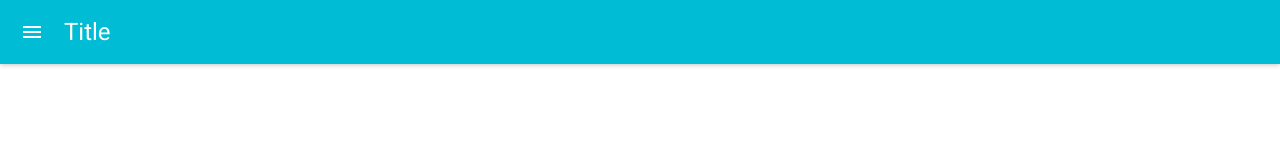
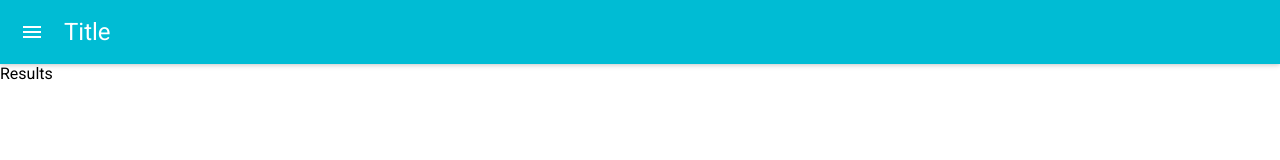
Before and after one commit to scottdevito/bad-beer-tasting, a React (Create React App) app: page /results in a window 1280 px wide. Shown: the top 160 px of the page. Built offline with nearby package versions, Linux system fonts and the light colour scheme.

Commit message:
Create screens and wire them up to the router

```diff
--- a/src/App.js
+++ b/src/App.js
@@ -1,10 +1,25 @@
 import React, { Component } from 'react';
 import './App.css';
+import { BrowserRouter as Router, Route } from 'react-router-dom';
+
 import AppBarNav from './components/app_bar_nav';
+import LoginScreen from './screens/login_screen';
+import MainScreen from './screens/main_screen';
+import ResultsScreen from './screens/results_screen';
 
 class App extends Component {
   render() {
-    return <AppBarNav />;
+    return (
+      <Router>
+        <div>
+          <AppBarNav />
+
+          <Route exact path="/" component={LoginScreen} />
+          <Route path="/main" component={MainScreen} />
+          <Route path="/results" component={ResultsScreen} />
+        </div>
+      </Router>
+    );
   }
 }
 
--- /dev/null
+++ b/src/screens/login_screen.js
@@ -0,0 +1,7 @@
+import React from 'react';
+
+const LoginScreen = () => {
+  return <div>login</div>;
+};
+
+export default LoginScreen;
--- /dev/null
+++ b/src/screens/main_screen.js
@@ -0,0 +1,7 @@
+import React from 'react';
+
+const MainScreen = () => {
+  return <div>Main</div>;
+};
+
+export default MainScreen;
--- /dev/null
+++ b/src/screens/results_screen.js
@@ -0,0 +1,7 @@
+import React from 'react';
+
+const ResultsScreen = () => {
+  return <div>Results</div>;
+};
+
+export default ResultsScreen;
```
